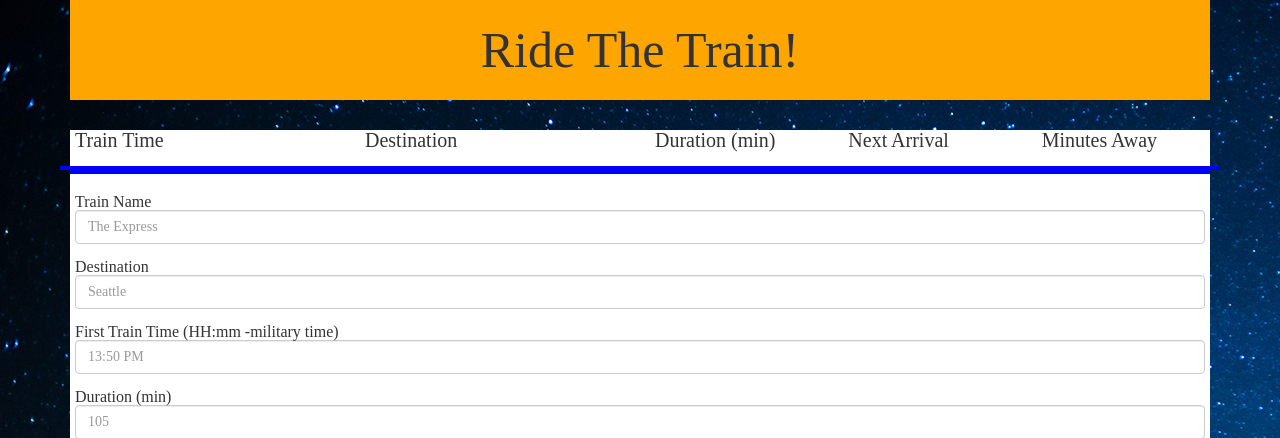
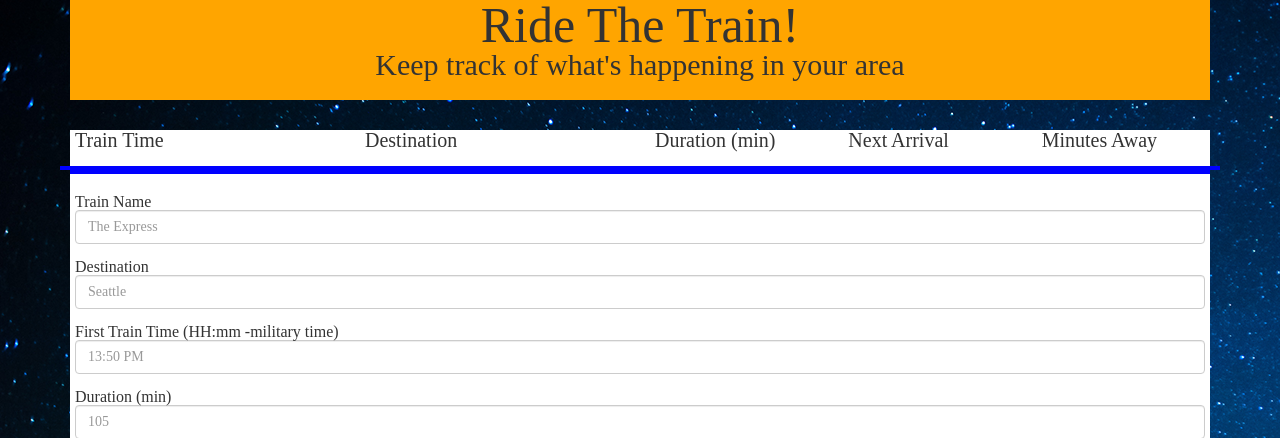
Before and after one commit to mgusmano84/FirebaseHW, a PHP site: page / in a window 1280 px wide. Shown: the top 438 px of the page. Run offline with PHP 8.4, Linux system fonts and the light colour scheme; some libraries are stand-ins or nearby versions.

Commit message:
updated html

```diff
--- a/assets/css/style.css
+++ b/assets/css/style.css
@@ -14,8 +14,8 @@ header {
 }
 
 h1 {
-	padding-top: 25px;
-	padding-bottom: 25px;
+	/*padding-top: 25px;
+	padding-bottom: 25px;*/
 	font-size: 50px;
 	text-align: center;
 }
@@ -28,8 +28,13 @@ h1 {
 
 h2 {
 	font-size: 20px;
+}
 
+#header2 {
+	text-align: center;
+	font-size: 30px;
 }
+
 h3 {
 	padding-top: 5px;
 	padding-bottom: 2px;
--- a/index.html
+++ b/index.html
@@ -15,6 +15,7 @@
 <div class="container">
   	<header>
   		<h1>Ride The Train!</h1>
+  		<h2 id="header2">Keep track of what's happening in your area</h2>
   	</header>
   	<div id="firstContainer">
   		<div class="row rowbot">
@@ -31,7 +32,7 @@
 		  	<div class="col-md-2 FreqFill"></div>
 		  	<div class="col-md-2 NextFill"></div>
 		  	<div class="col-md-2 MinAwayFill"></div> -->
-		  </div>
+		</div>
   	</div>
   	<div id="secondContainer">
 		<div id="first">
```
